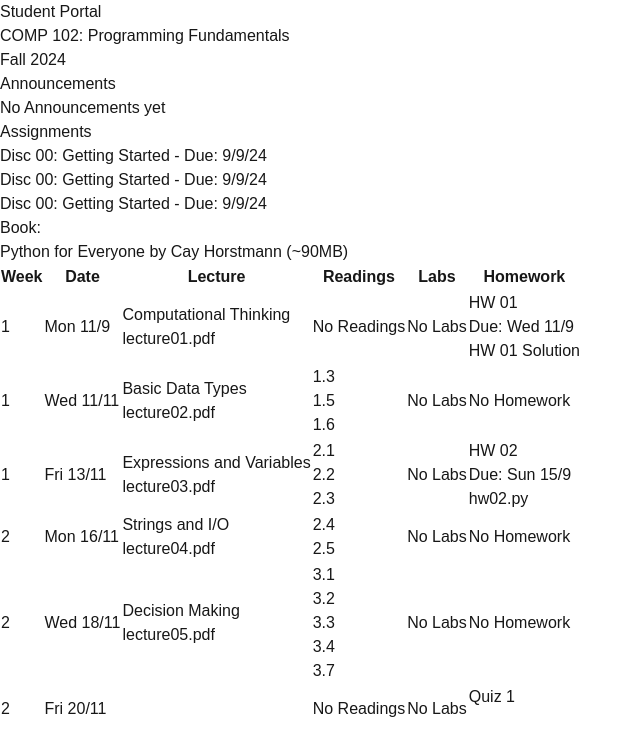
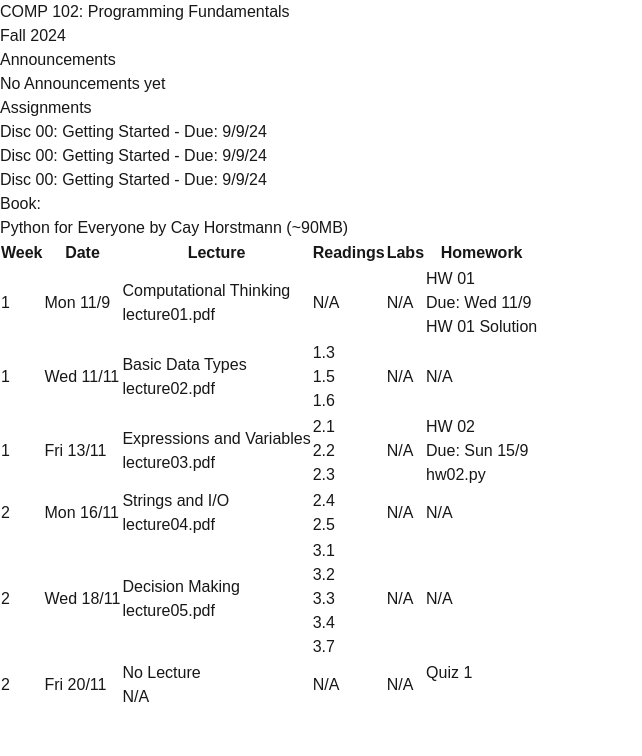
Before and after one commit to Muhammad-Subhan-Rauf/autograder, a Next.js app in the folder next/: page / in a window 1280 px wide. Shown: the top 756 px of the page, without its empty margins (0-642 px from the left). Built offline with nearby package versions, Linux system fonts and the light colour scheme.

Commit message:
refactoring

```diff
--- a/next/src/app/page.js
+++ b/next/src/app/page.js
@@ -9,9 +9,9 @@ export default function Home() {
         <div className="flex bg-gray-200 items-start justify-center min-h-screen w-full pb-20">
 
             {/* Clickable Link */}
-            <Link href="/pages/portal" className="fixed top-0 left-0 m-5 p-4 text-white bg-blue-500 hover:bg-blue-600 transition duration-300 ease-in-out transform hover:scale-105 font-extrabold text-2xl border border-transparent rounded-lg shadow-lg z-10">
+            {/* <Link href="/pages/portal" className="fixed top-0 left-0 m-5 p-4 text-white bg-blue-500 hover:bg-blue-600 transition duration-300 ease-in-out transform hover:scale-105 font-extrabold text-2xl border border-transparent rounded-lg shadow-lg z-10">
                 Student Portal
-            </Link>
+            </Link> */}
 
 
             <div className="p-8 bg-white rounded-lg shadow-lg max-w-[50%] w-full border border-blue-500 mt-10 md:mt-20">
--- /dev/null
+++ b/next/src/components/CalendarRow.js
@@ -0,0 +1,42 @@
+import React from 'react';
+import LinksList from './LinksList';
+
+const CalendarRow = ({ weekNumber, row }) => {
+    return (
+        <tr className="bg-[#DAE5EC] transition-all duration-200 hover:bg-[#B8D1DC]">
+            <td className="border p-2 text-center">{weekNumber}</td>
+            <td className="border p-2">{row.date}</td>
+            <td className="border p-2">
+                <div className="font-semibold">{row.lecture.title || 'No Lecture'}</div>
+                <LinksList links={row.lecture.links} />
+            </td>
+            <td className="border p-2">
+                <LinksList links={row.textbook} />
+            </td>
+            <td className="border p-2">
+                <LinksList links={row.labLinks} />
+            </td>
+            <td className="border p-2">
+                {row.homework ? (
+                    <div>
+                        <a href={row.homework.href} className="text-blue-500 hover:underline">
+                            {row.homework.label}
+                        </a>
+                        <br />
+                        {row.homework.dueDate && <span>{row.homework.dueDate}</span>}
+                        <br />
+                        {row.homework.solutionHref && (
+                            <a href={row.homework.solutionHref} className="text-blue-500 hover:underline">
+                                {row.homework.solutionLabel}
+                            </a>
+                        )}
+                    </div>
+                ) : (
+                    <span className="text-gray-500">N/A</span>
+                )}
+            </td>
+        </tr>
+    );
+};
+
+export default CalendarRow;
--- a/next/src/components/CalendarTable.js
+++ b/next/src/components/CalendarTable.js
@@ -1,6 +1,7 @@
 import path from 'path';
 import { promises as fs } from 'fs';
 import React from 'react';
+import CalendarRow from './CalendarRow';
 
 // CalendarTable component
 export default async function CalendarTable() {
@@ -23,79 +24,15 @@ export default async function CalendarTable() {
           </tr>
         </thead>
         <tbody>
-          {data.calendar.map((week, weekIndex) => (
-            <React.Fragment key={weekIndex}>
-              {week.rows.map((row, rowIndex) => (
-                <tr key={rowIndex} className="bg-[#DAE5EC] transition-all duration-200 hover:bg-[#B8D1DC]">
-                  <td className="border p-2">{week.weekNumber}</td>
-                  <td className="border p-2">{row.date}</td>
-                  <td className="border p-2">
-                    {row.lecture.title}
-                    {row.lecture.links.length > 0 && (
-                      <ul>
-                        {row.lecture.links.map((link, linkIndex) => (
-                          <li key={linkIndex}>
-                            <a href={link.href} className="text-blue-500 hover:underline">
-                              {link.label}
-                            </a>
-                          </li>
-                        ))}
-                      </ul>
-                    )}
-                  </td>
-                  <td className="border p-2">
-                    {row.textbook.length > 0 ? (
-                      <ul>
-                        {row.textbook.map((text, textIndex) => (
-                          <li key={textIndex}>
-                            <a href={text.href} className="text-blue-500 hover:underline">
-                              {text.label}
-                            </a>
-                          </li>
-                        ))}
-                      </ul>
-                    ) : (
-                      <span>No Readings</span>
-                    )}
-                  </td>
-                  <td className="border p-2">
-                    {row.labLinks.length > 0 ? (
-                      <ul>
-                        {row.labLinks.map((lab, labIndex) => (
-                          <li key={labIndex}>
-                            <a href={lab.href} className="text-blue-500 hover:underline">
-                              {lab.label}
-                            </a>
-                          </li>
-                        ))}
-                      </ul>
-                    ) : (
-                      <span>No Labs</span>
-                    )}
-                  </td>
-                  <td className="border p-2">
-                    {row.homework ? (
-                      <>
-                        <a href={row.homework.href} className="text-blue-500 hover:underline">
-                          {row.homework.label}
-                        </a>
-                        <br />
-                        {row.homework.dueDate && <span>{row.homework.dueDate}</span>}
-                        <br />
-                        {row.homework.solutionHref && (
-                          <a href={row.homework.solutionHref} className="text-blue-500 hover:underline">
-                            {row.homework.solutionLabel}
-                          </a>
-                        )}
-                      </>
-                    ) : (
-                      <span>No Homework</span>
-                    )}
-                  </td>
-                </tr>
-              ))}
-            </React.Fragment>
-          ))}
+            {data.calendar.map((week, weekIndex) => (
+                week.rows.map((row, rowIndex) => (
+                    <CalendarRow
+                        key={`${weekIndex}-${rowIndex}`}
+                        weekNumber={week.weekNumber}
+                        row={row}
+                    />
+                ))
+            ))}
         </tbody>
       </table>
     </div>
--- /dev/null
+++ b/next/src/components/LinksList.js
@@ -0,0 +1,19 @@
+import React from 'react';
+
+const LinksList = ({ links }) => {
+    if (!links || links.length === 0) return <span className="text-gray-500">N/A</span>;
+
+    return (
+        <ul className="list-disc list-inside space-y-1">
+            {links.map((link, index) => (
+                <li key={index}>
+                    <a href={link.href} className="text-blue-500 hover:underline">
+                        {link.label}
+                    </a>
+                </li>
+            ))}
+        </ul>
+    );
+};
+
+export default LinksList;
```
